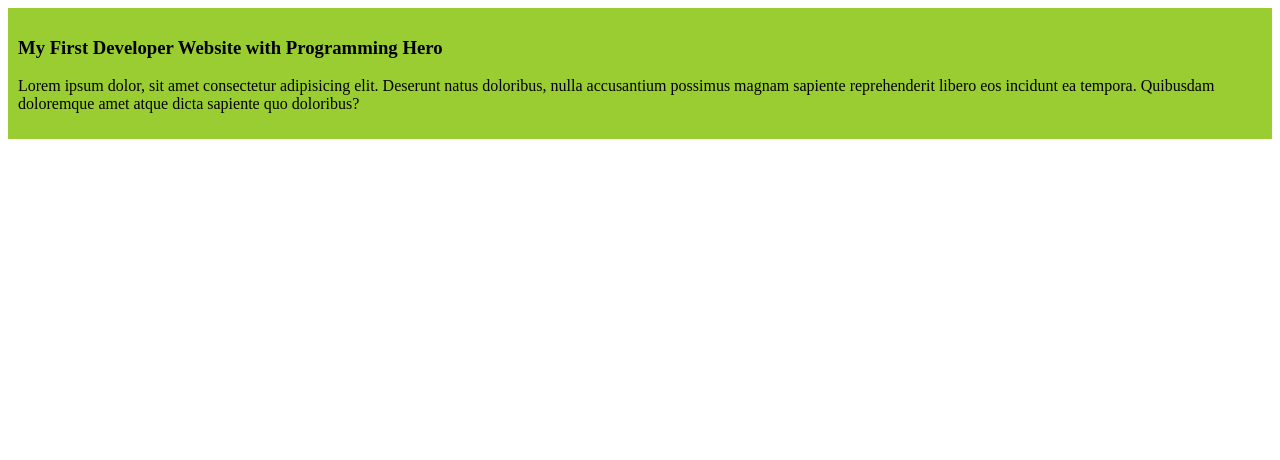
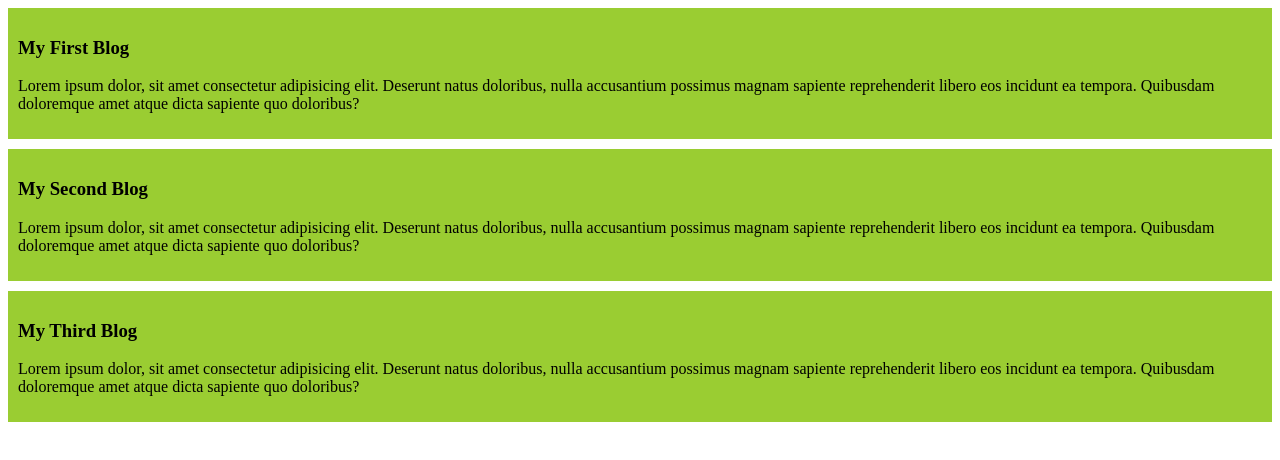
Before and after one commit to Dev-Imran94/My-Developer-Website, a plain HTML site: page index.html in a window 1280 px wide. Drawn offline with Linux system fonts and the light colour scheme.

Commit message:
Added second and third blogs

```diff
--- a/index.html
+++ b/index.html
@@ -7,7 +7,19 @@
     <link rel="stylesheet" href="styles/blog.css">
 </head>
 <div>
-    <h3>My First Developer Website with Programming Hero</h3>
+    <h3>My First Blog</h3>
+    <p>
+        Lorem ipsum dolor, sit amet consectetur adipisicing elit. Deserunt natus doloribus, nulla accusantium possimus magnam sapiente reprehenderit libero eos incidunt ea tempora. Quibusdam doloremque amet atque dicta sapiente quo doloribus?
+    </p>
+</div>
+<div>
+    <h3>My Second Blog</h3>
+    <p>
+        Lorem ipsum dolor, sit amet consectetur adipisicing elit. Deserunt natus doloribus, nulla accusantium possimus magnam sapiente reprehenderit libero eos incidunt ea tempora. Quibusdam doloremque amet atque dicta sapiente quo doloribus?
+    </p>
+</div>
+<div>
+    <h3>My Third Blog</h3>
     <p>
         Lorem ipsum dolor, sit amet consectetur adipisicing elit. Deserunt natus doloribus, nulla accusantium possimus magnam sapiente reprehenderit libero eos incidunt ea tempora. Quibusdam doloremque amet atque dicta sapiente quo doloribus?
     </p>
--- a/styles/blog.css
+++ b/styles/blog.css
@@ -1,4 +1,5 @@
 div{
     background-color: yellowgreen;
     padding: 10px;
+    margin-bottom: 10px;
 }
```
